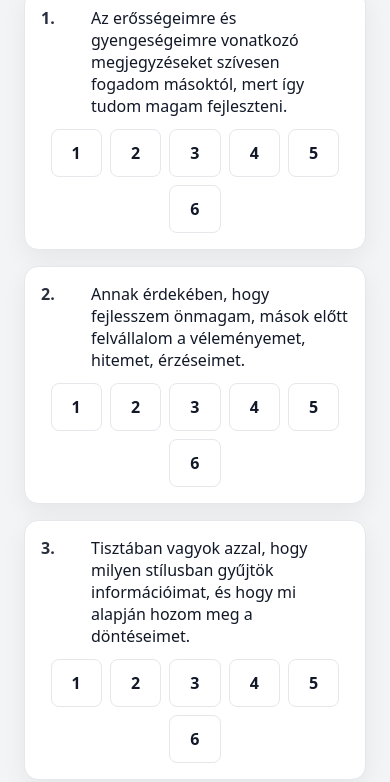
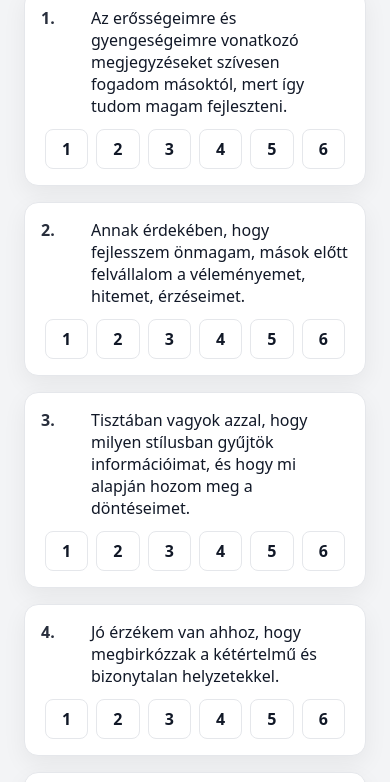
Before and after one commit to Gondocs/vezetoikeszsegteszt, a React (Create React App) app: page / in a window 390 px wide. Shown: the part 1721-2503 px from the top of the page. Built offline with nearby package versions, Linux system fonts and the light colour scheme.

Commit message:
Add responsive padding for vk-radio-label

```diff
--- a/src/App.css
+++ b/src/App.css
@@ -152,6 +152,12 @@ body {
   cursor: pointer; user-select: none;
   /* Alap színváltozó; érték-specifikus osztályok ezt felülírják */
   --radio-color: #111827;
+}
+
+@media (max-width: 640px) {
+  .vk-radio-label {
+    padding: 8px 16px;
+  }
 }
 
 .vk-radio-input {
```
